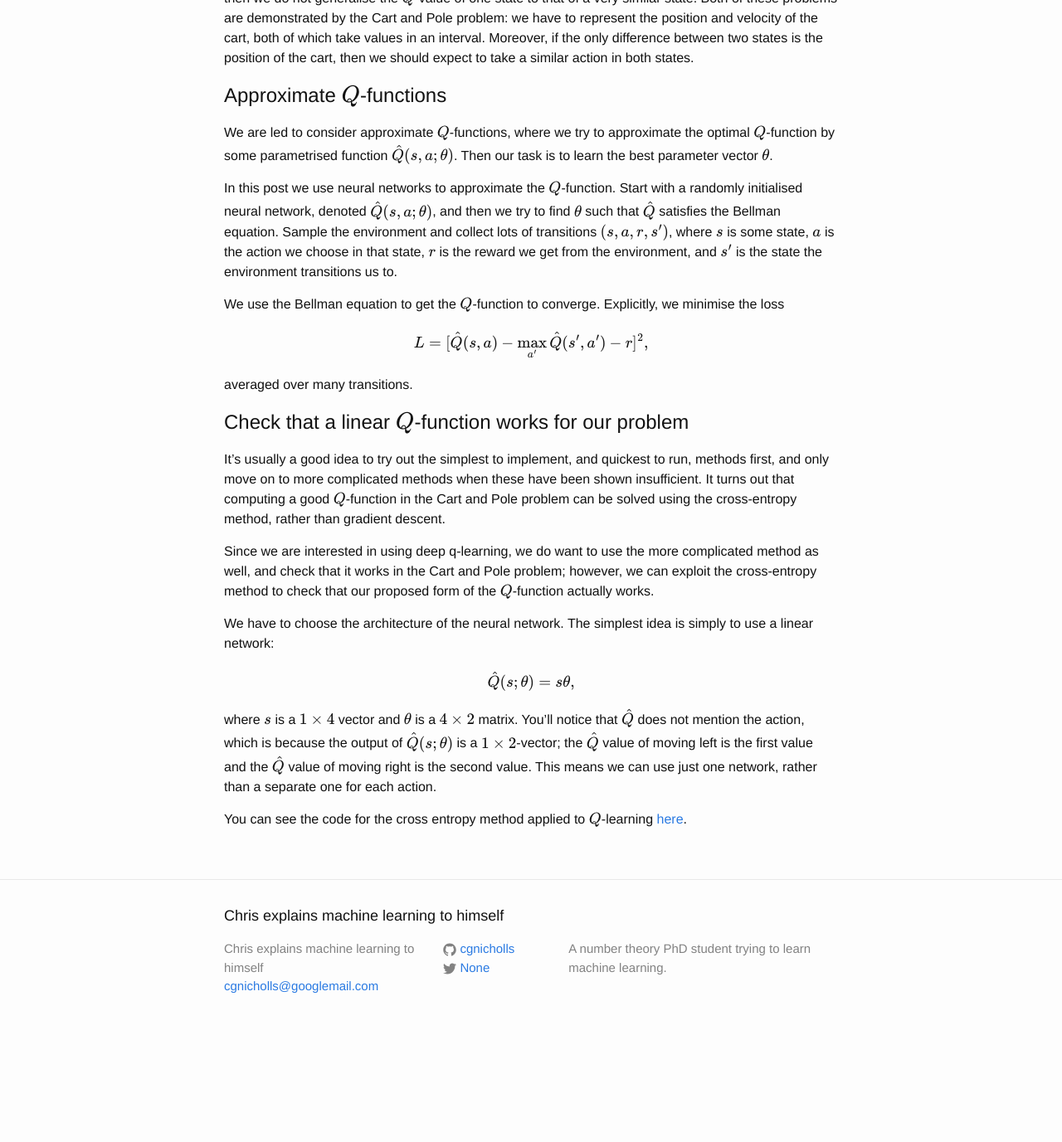
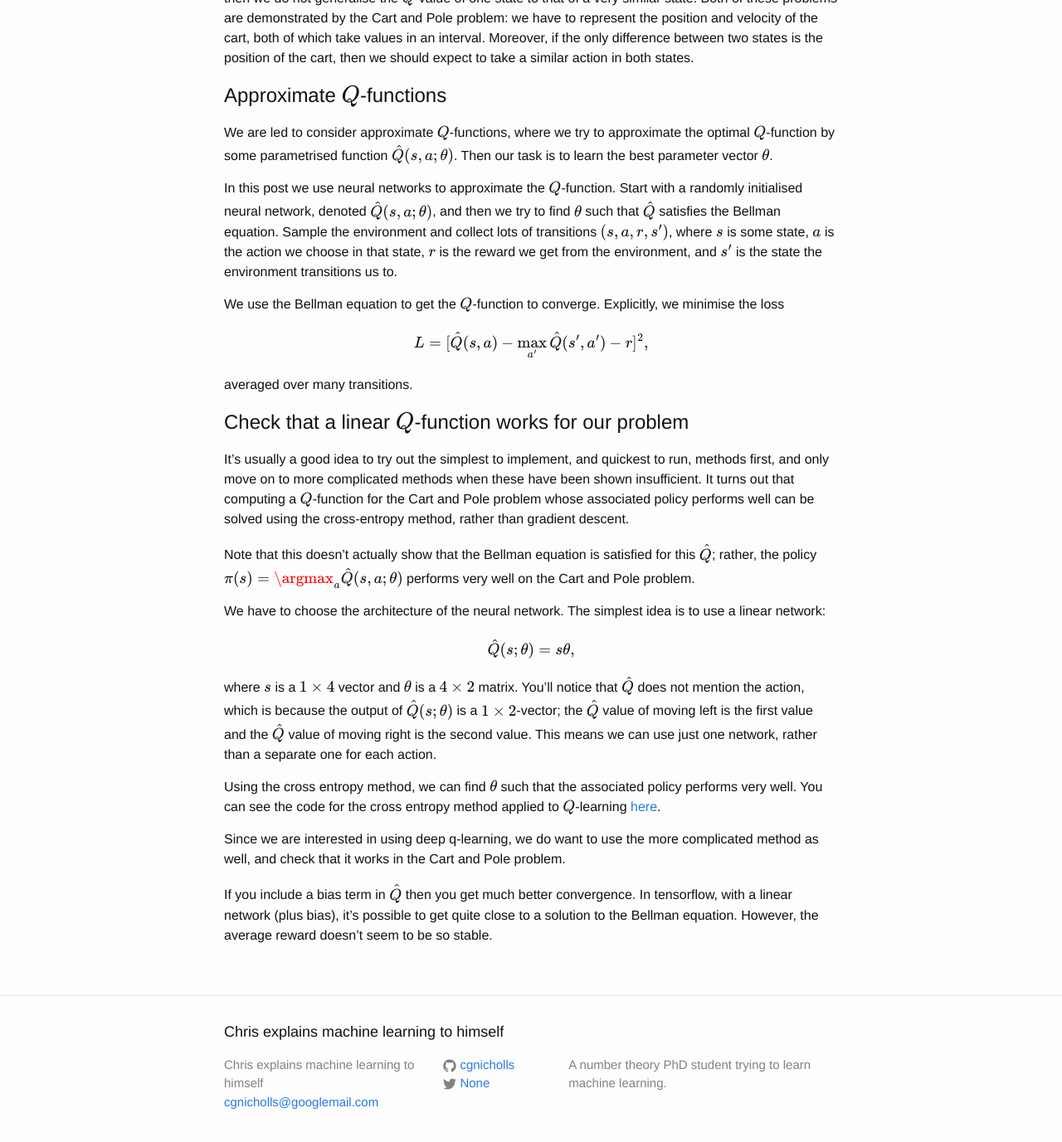
Before and after one commit to cgnicholls/cgnicholls.github.io, a Jekyll site: the page built from _posts/2016-10-08-reinforcement-learning-qlearning.markdown, in a window 1280 px wide and 1400 px high, scrolled down 992 px. Shown: the top 1377 px of the window at 83% size. Built offline with Jekyll 4.4.1, drawn with Linux system fonts in a browser that asks for light colours; formulas are drawn with MathJax 3; before the commit the page ends 2253 px from its top, so only the background shows below that.

Commit message:
Added new post on the A3C algorithm, and made minor changes to the Q-learning post

```diff
--- a/_posts/2016-10-08-reinforcement-learning-qlearning.markdown
+++ b/_posts/2016-10-08-reinforcement-learning-qlearning.markdown
@@ -86,17 +86,16 @@ averaged over many transitions.
 # Check that a linear $Q$-function works for our problem
 It's usually a good idea to try out the simplest to implement, and quickest to
 run, methods first, and only move on to more complicated methods when these have
-been shown insufficient. It turns out that computing a good $Q$-function in the
-Cart and Pole problem can be solved using the cross-entropy method, rather than
-gradient descent.
+been shown insufficient. It turns out that computing a $Q$-function for the Cart
+and Pole problem whose associated policy performs well can be solved using the
+cross-entropy method, rather than gradient descent.
 
-Since we are interested in using deep q-learning, we do want to use the more
-complicated method as well, and check that it works in the Cart and Pole
-problem; however, we can exploit the cross-entropy method to check that our
-proposed form of the $Q$-function actually works.
+Note that this doesn't actually show that the Bellman equation is satisfied for
+this $\Qhat$; rather, the policy $\pi(s) = \argmax_a \Qhat(s, a; \theta)$
+performs very well on the Cart and Pole problem.
 
 We have to choose the architecture of the neural network. The simplest idea is
-simply to use a linear network:
+to use a linear network:
 
 $$
 \Qhat(s; \theta) = s \theta,
@@ -108,5 +107,16 @@ $\Qhat(s; \theta)$ is a $1 \times 2$-vector; the $\Qhat$ value of moving left is
 the first value and the $\Qhat$ value of moving right is the second value. This
 means we can use just one network, rather than a separate one for each action.
 
-You can see the code for the cross entropy method applied to $Q$-learning
+Using the cross entropy method, we can find $\theta$ such that the associated
+policy performs very well. You can see the code for the cross entropy method
+applied to $Q$-learning
 [here](https://github.com/cgnicholls/reinforcement-learning/blob/master/cartpole/cartpole-qlearning-crossentropy.py).
+
+Since we are interested in using deep q-learning, we do want to use the more
+complicated method as well, and check that it works in the Cart and Pole
+problem.
+
+If you include a bias term in $\Qhat$ then you get much better convergence. In
+tensorflow, with a linear network (plus bias), it's possible to get quite close
+to a solution to the Bellman equation. However, the average reward doesn't seem
+to be so stable.
```
Also changed, not shown: _posts/2017-03-27-a3c.markdown (added, +204 -0 lines).
